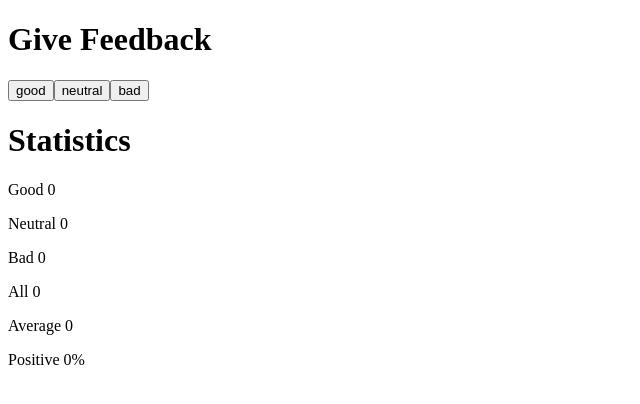
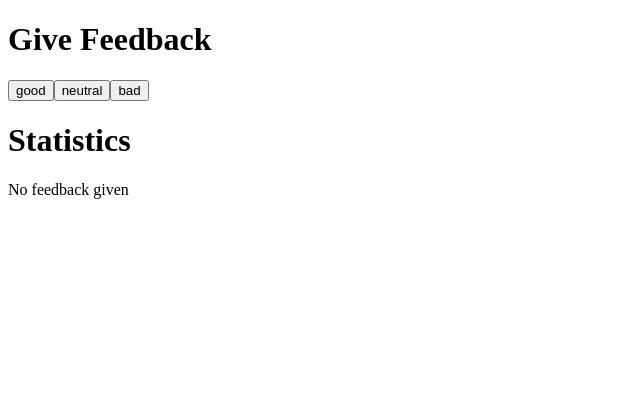
Before and after one commit to Maycas/Full-Stack-Open, a React (Vite) app in the folder Part 01 - Introduction to React and Javascript fundamentals/unicafe/: page / in a window 1280 px wide. Shown: the top 404 px of the page, without its empty margins (0-640 px from the left). Built offline with nearby package versions, Linux system fonts and the light colour scheme.

Commit message:
Exercise 1.9

```diff
--- a/Part 01 - Introduction to React and Javascript fundamentals/unicafe/src/App.jsx
+++ b/Part 01 - Introduction to React and Javascript fundamentals/unicafe/src/App.jsx
@@ -2,19 +2,24 @@ import { useState } from 'react';
 
 const Statistics = ({ good, neutral, bad }) => {
   const totalFeedback = good + neutral + bad;
-  const averageScore = totalFeedback !== 0 ? (good - bad) / totalFeedback : 0;
-  const averagePositive =
-    totalFeedback !== 0 ? (good / totalFeedback) * 100 : 0;
+  const averageScore = (good * 1 + neutral * 0 + bad * -1) / totalFeedback;
+  const averagePositive = (good / totalFeedback) * 100;
 
   return (
     <div>
       <h1>Statistics</h1>
+      {totalFeedback === 0 ? (
+        <p>No feedback given</p>
+      ) : (
+        <>
           <p>Good {good}</p>
           <p>Neutral {neutral}</p>
           <p>Bad {bad}</p>
           <p>All {totalFeedback}</p>
           <p>Average {averageScore}</p>
           <p>Positive {averagePositive}%</p>
+        </>
+      )}
     </div>
   );
 };
```
Lines whose indentation alone changed are shown as unchanged.
